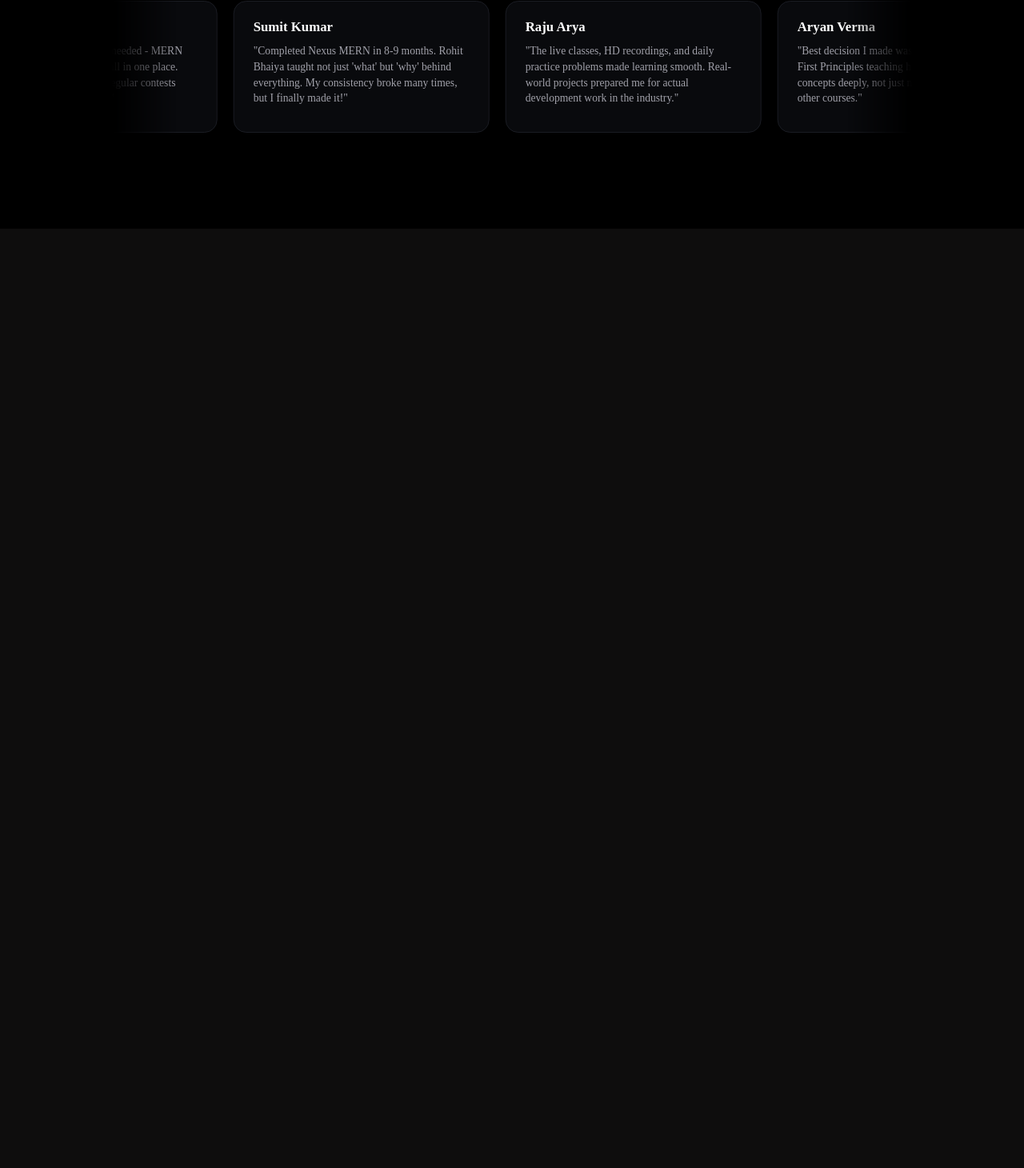
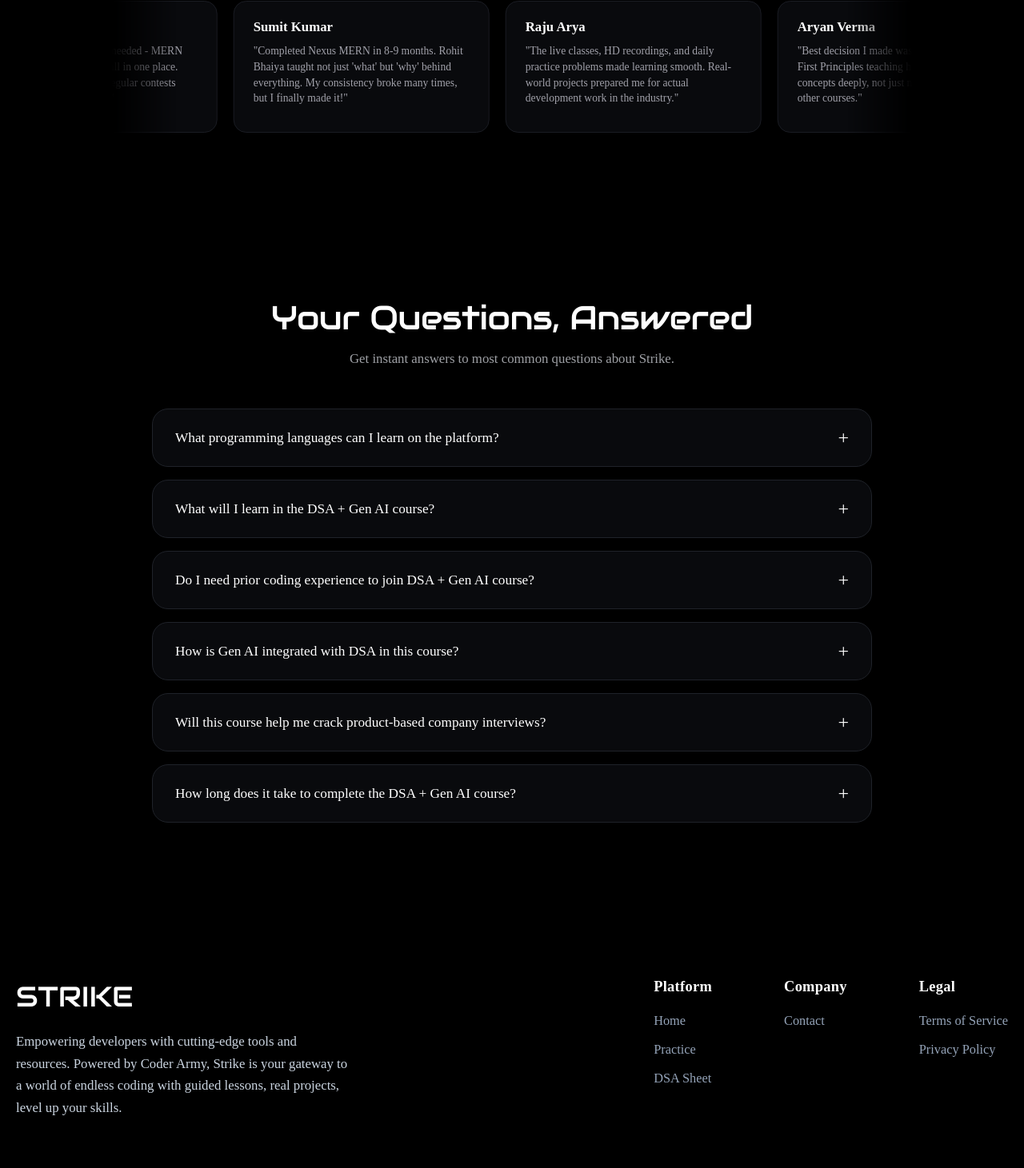
Before and after one commit to MayankNegi77/Strike-front-end-project, a React (Vite) app: page / in a window 1280 px wide. Shown: the part 6743-8204 px from the top of the page at 80% size. Before the commit the page ends 7029 px from the top, so only its background shows below. Built offline with nearby package versions, Linux system fonts and the light colour scheme.

Commit message:
update the question/ans section make the font correct in the page

```diff
--- /dev/null
+++ b/component/Body/questioans.jsx
@@ -0,0 +1,82 @@
+import React, { useState } from "react";
+
+const faqData = [
+  {
+    id: 1,
+    question: "What programming languages can I learn on the platform?",
+    answer:
+      "You can learn C++, Java, Python, JavaScript, and TypeScript along with HTML, CSS, React, and modern full-stack web technologies.",
+  },
+  {
+    id: 2,
+    question: "What will I learn in the DSA + Gen AI course?",
+    answer:
+      "You will master Data Structures & Algorithms from basics to advanced levels alongside building autonomous Gen AI agents, LLM integrations, and real-world projects.",
+  },
+  {
+    id: 3,
+    question: "Do I need prior coding experience to join DSA + Gen AI course?",
+    answer:
+      "No prior coding experience is required! The course starts from absolute fundamentals and gradually progresses to advanced problem solving.",
+  },
+  {
+    id: 4,
+    question: "How is Gen AI integrated with DSA in this course?",
+    answer:
+      "We combine core problem-solving logic with modern Generative AI capabilities, teaching you how to use AI tools for code optimization, system design, and building intelligent applications.",
+  },
+  {
+    id: 5,
+    question: "Will this course help me crack product-based company interviews?",
+    answer:
+      "Yes! The curriculum is tailored specifically for Tier-1 product-based company interviews, covering DSA, System Design, Mock Interviews, and Resume Reviews.",
+  },
+  {
+    id: 6,
+    question: "How long does it take to complete the DSA + Gen AI course?",
+    answer:
+      "The course is structured to be completed in 4 months with dedicated practice problems, live sessions, and mentor support.",
+  },
+];
+
+const Questions = () => {
+  const [openIndex, setOpenIndex] = useState(null);
+
+  const toggleAccordion = (index) => {
+    setOpenIndex(openIndex === index ? null : index);
+  };
+
+  return (
+    <section className="faq-section">
+      <div className="faq-header">
+        <h1 id="heading-faq">Your Questions, Answered</h1>
+        <p id="para-faq">
+          Get instant answers to most common questions about Strike.
+        </p>
+      </div>
+
+      <div className="faq-accordion-container">
+        {faqData.map((faq, index) => {
+          const isOpen = openIndex === index;
+          return (
+            <div
+              key={faq.id}
+              className={`faq-item ${isOpen ? "open" : ""}`}
+              onClick={() => toggleAccordion(index)}
+            >
+              <div className="faq-question-row">
+                <h3 className="faq-question-text">{faq.question}</h3>
+                <span className="faq-icon">{isOpen ? "−" : "+"}</span>
+              </div>
+              <div className="faq-answer-wrapper">
+                <p className="faq-answer-text">{faq.answer}</p>
+              </div>
+            </div>
+          );
+        })}
+      </div>
+    </section>
+  );
+};
+
+export default Questions;
--- /dev/null
+++ b/component/footer/footersection.jsx
@@ -0,0 +1,60 @@
+import React from 'react';
+
+const FooterSection = () => {
+  return (
+    <footer className="footer-section">
+      <div className="footer-container">
+        {/* Left Column: Brand & Description */}
+        <div className="footer-brand-col">
+          <a href="/" className="footer-logo">
+            STRIKE
+          </a>
+          <p className="footer-description">
+            Empowering developers with cutting-edge tools and resources.
+            Powered by Coder Army, Strike is your gateway to a world of endless
+            coding with guided lessons, real projects, level up your skills.
+          </p>
+        </div>
+
+        {/* Right Columns: Links */}
+        <div className="footer-links-grid">
+          {/* Column 1: Platform */}
+          <div className="footer-link-col">
+            <h4 className="footer-col-title">Platform</h4>
+            <ul className="footer-link-list">
+              <li><a href="/">Home</a></li>
+              <li><a href="/practice">Practice</a></li>
+              <li><a href="/dsa-sheet">DSA Sheet</a></li>
+            </ul>
+          </div>
+
+          {/* Column 2: Company */}
+          <div className="footer-link-col">
+            <h4 className="footer-col-title">Company</h4>
+            <ul className="footer-link-list">
+              <li><a href="/contact">Contact</a></li>
+            </ul>
+          </div>
+
+          {/* Column 3: Legal */}
+          <div className="footer-link-col">
+            <h4 className="footer-col-title">Legal</h4>
+            <ul className="footer-link-list">
+              <li><a href="/terms">Terms of Service</a></li>
+              <li><a href="/privacy">Privacy Policy</a></li>
+            </ul>
+          </div>
+        </div>
+      </div>
+
+      {/* Bottom Copyright Row */}
+      <div className="footer-bottom-row">
+        <p className="footer-copyright">
+          © 2025 STRIKE. All rights reserved.
+        </p>
+      </div>
+    </footer>
+  );
+};
+
+export default FooterSection;
--- a/src/App.jsx
+++ b/src/App.jsx
@@ -6,6 +6,8 @@
 import AboutCompany from '../component/Body/aboutcompany.jsx'
 import AboutMentor from '../component/Body/aboutmentor.jsx'
 import Review from '../component/Body/review.jsx'
+import Questions from '../component/Body/questioans.jsx'
+import FooterSection from '../component/footer/footersection.jsx'
 
 export default function App() {
     return (<>
@@ -18,6 +20,8 @@
             <AboutCompany></AboutCompany>
             <AboutMentor></AboutMentor>
             <Review></Review>
+            <Questions></Questions>
+            <FooterSection></FooterSection>
         </div>
     </>)
 }
--- a/src/index.css
+++ b/src/index.css
@@ -2411,3 +2411,229 @@
     -webkit-line-clamp: 4;
     -webkit-box-orient: vertical;
 }
+
+/* FAQ Section (Your Questions, Answered) */
+.faq-section {
+    display: flex;
+    flex-direction: column;
+    align-items: center;
+    justify-content: center;
+    width: 100%;
+    background-color: #000000;
+    padding: 85px 20px 110px 20px;
+    position: relative;
+}
+
+.faq-header {
+    text-align: center;
+    max-width: 950px;
+    width: 100%;
+    margin-bottom: 48px;
+}
+
+#heading-faq {
+    font-family: "Audiowide", sans-serif;
+    font-weight: 400;
+    font-style: normal;
+    font-size: clamp(1.5rem, 3.8vw, 2.6rem);
+    color: #ffffff;
+    margin-bottom: 12px;
+    letter-spacing: -0.5px;
+    white-space: nowrap;
+}
+
+#para-faq {
+    color: #9ea0a5;
+    font-size: 1.05rem;
+    line-height: 1.6;
+    text-align: center;
+}
+
+/* FAQ Accordion List */
+.faq-accordion-container {
+    display: flex;
+    flex-direction: column;
+    gap: 16px;
+    max-width: 900px;
+    width: 100%;
+    margin: 0 auto;
+}
+
+.faq-item {
+    background: #090a0d;
+    border: 1px solid #1f2229;
+    border-radius: 20px;
+    padding: 22px 28px;
+    cursor: pointer;
+    transition: all 0.3s ease;
+}
+
+.faq-item:hover {
+    border-color: rgba(255, 255, 255, 0.2);
+    box-shadow: 0 8px 24px rgba(0, 0, 0, 0.6);
+}
+
+.faq-item.open {
+    border-color: rgba(234, 179, 8, 0.45);
+    background: #0d0e14;
+    box-shadow: 0 0 20px rgba(234, 179, 8, 0.12);
+}
+
+.faq-question-row {
+    display: flex;
+    justify-content: space-between;
+    align-items: center;
+    gap: 16px;
+}
+
+.faq-question-text {
+    color: #ffffff;
+    font-size: 1.08rem;
+    font-weight: 500;
+    line-height: 1.35;
+    margin: 0;
+}
+
+.faq-icon {
+    font-size: 1.5rem;
+    color: #ffffff;
+    font-weight: 300;
+    transition: transform 0.3s ease, color 0.3s ease;
+    flex-shrink: 0;
+}
+
+.faq-item.open .faq-icon {
+    color: #eab308;
+}
+
+.faq-answer-wrapper {
+    max-height: 0;
+    overflow: hidden;
+    opacity: 0;
+    transition: max-height 0.4s cubic-bezier(0.4, 0, 0.2, 1), opacity 0.3s ease, margin-top 0.3s ease, padding-top 0.3s ease;
+}
+
+.faq-item.open .faq-answer-wrapper {
+    max-height: 200px;
+    opacity: 1;
+    margin-top: 14px;
+    border-top: 1px solid rgba(255, 255, 255, 0.08);
+    padding-top: 14px;
+}
+
+.faq-answer-text {
+    color: #94a3b8;
+    font-size: 0.95rem;
+    line-height: 1.65;
+}
+
+/* Footer Section */
+.footer-section {
+    width: 100%;
+    background-color: #000000;
+    padding: 85px 20px 45px 20px;
+    border-top: none;
+    display: flex;
+    flex-direction: column;
+    align-items: center;
+}
+
+.footer-container {
+    max-width: 1240px;
+    width: 100%;
+    display: flex;
+    justify-content: space-between;
+    gap: 60px;
+    flex-wrap: wrap;
+    margin-bottom: 50px;
+}
+
+.footer-brand-col {
+    max-width: 420px;
+    display: flex;
+    flex-direction: column;
+}
+
+.footer-logo {
+    font-family: "Audiowide", sans-serif;
+    font-weight: 400;
+    font-size: 2.2rem;
+    color: #ffffff;
+    text-decoration: none;
+    margin-bottom: 20px;
+    display: inline-block;
+}
+
+.footer-description {
+    color: #cbd5e1;
+    font-size: 1.05rem;
+    line-height: 1.65;
+    font-weight: 400;
+}
+
+.footer-links-grid {
+    display: flex;
+    gap: 90px;
+    flex-wrap: wrap;
+}
+
+.footer-link-col {
+    display: flex;
+    flex-direction: column;
+}
+
+.footer-col-title {
+    color: #ffffff;
+    font-size: 1.15rem;
+    font-weight: 700;
+    margin-bottom: 22px;
+    letter-spacing: 0.3px;
+}
+
+.footer-link-list {
+    list-style: none;
+    padding: 0;
+    margin: 0;
+    display: flex;
+    flex-direction: column;
+    gap: 16px;
+}
+
+.footer-link-list a {
+    color: #94a3b8;
+    text-decoration: none;
+    font-size: 1.02rem;
+    font-weight: 400;
+    transition: color 0.25s ease, transform 0.2s ease;
+    display: inline-block;
+}
+
+.footer-link-list a:hover {
+    color: #ffffff;
+    transform: translateX(3px);
+}
+
+.footer-bottom-row {
+    max-width: 1240px;
+    width: 100%;
+    padding-top: 10px;
+    border-top: none;
+    display: flex;
+    justify-content: flex-start;
+}
+
+.footer-copyright {
+    color: #94a3b8;
+    font-size: 0.95rem;
+    font-weight: 400;
+}
+
+@media (max-width: 850px) {
+    .footer-container {
+        flex-direction: column;
+        gap: 40px;
+    }
+    .footer-links-grid {
+        gap: 40px;
+    }
+}
```
